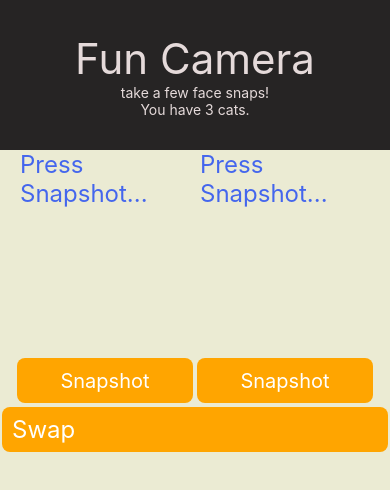
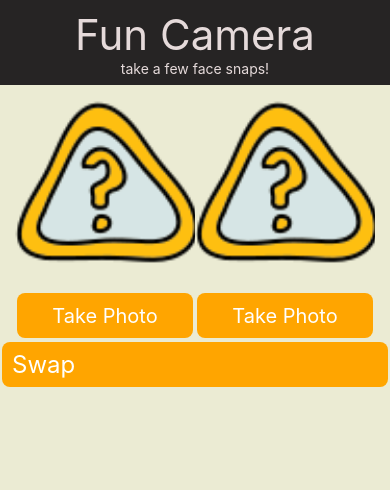
Before and after one commit to tper0700/rncourse, a React Native app in the folder homework/hw2/FunCamera/: screen / in a window 390 px wide. Shown: the top 490 px of the page. Built offline with nearby package versions, Linux system fonts and the light colour scheme.

Commit message:
Taking pictures with either camera

```diff
--- /dev/null
+++ b/homework/hw2/FunCamera/assets/index.js
@@ -0,0 +1,3 @@
+export const images = {
+    question: require("./question.png"),
+};
--- a/homework/hw2/FunCamera/src/App.tsx
+++ b/homework/hw2/FunCamera/src/App.tsx
@@ -18,6 +18,7 @@ import {
   View,
   Image,
   FlatList,
+  ScrollView,
 } from 'react-native';
 
 import { Face } from './components/Face'
@@ -59,7 +60,7 @@ function App(): JSX.Element {
       justifyContent: "center",
     },
     Heading: {
-      height: 150,
+      height: 85,
       backgroundColor: headingbg,
       alignItems: "center",
       justifyContent: "center",
@@ -93,7 +94,6 @@ function App(): JSX.Element {
 
   // Define state variables for "global data"
   const [ catListState, setCatListState ] = useState(catList.slice());
-  const [ countState, setCountState ] = useState("You have " + catList.length + " cats.");
   const [ imageState, setImageState ] = useState(null);
 
   // Event handler to add a cat.
@@ -110,8 +110,8 @@ function App(): JSX.Element {
       <View style={appStyles.Heading}>
         <Text style={appStyles.TitleText}>Fun Camera</Text>
         <Text style={appStyles.SubTitle}>take a few face snaps!</Text>
-        <Text style={appStyles.SubTitle}>{countState}</Text>
       </View>
+      <ScrollView>
         <View style={appStyles.ContainerView}>
           <Face name="Press Snapshot..."/>
           <Face name="Press Snapshot..."/>
@@ -122,6 +122,7 @@ function App(): JSX.Element {
           >
           <Text style={appStyles.ButtonLabel}>Swap</Text>
         </Pressable>
+        </ScrollView>
     </SafeAreaView>
   );
 }
--- a/homework/hw2/FunCamera/src/components/Face.tsx
+++ b/homework/hw2/FunCamera/src/components/Face.tsx
@@ -1,11 +1,15 @@
 import React, { useState } from 'react';
-import {Text, Image, View, StyleSheet, Pressable} from 'react-native';
-import {launchCamera, launchImageLibrary} from 'react-native-image-picker';
+import {Modal, Text, Image, View, StyleSheet, Pressable} from 'react-native';
+import {launchCamera, launchImageLibrary, Asset, ImagePickerResponse, CameraType, MediaType} from 'react-native-image-picker';
+
+import {images} from "../../assets";
+
+const headingbg = "#262424";
+const headingfg = "#e5dada";
 
 const styles = StyleSheet.create({
   ContainerView: {
     flexDirection: "column",
-    width: 180,
     height: 255,
   },
   View: {
@@ -45,51 +49,116 @@ const styles = StyleSheet.create({
     textAlignVertical: "center",
     fontSize: 20,
     color: "white",
+  },
+  PromptContainer: {
+    flexDirection: "column",
+    flex: 1,
+    justifyContent: 'flex-end',
+    alignItems: 'center',
+  },
+  PromptView: {
+    padding: 8,
+    marginTop: 15,
+    marginBottom: 60,
+    backgroundColor: headingbg,
+    borderRadius: 8,
+  },
+  PromptButtons: {
+    flexDirection: "row",
+    alignItems: "center",
   }
 });
 
-// Creates a single row representing a cat that can be deleted.
-// Expects a FlatList entry with an item containing id, name and delete events.
+// A single user picture pane.
 const Face = function(props: { name: string }) {
-  const [fileState, setFileState] = useState(null);
-  const [imageState, setImageState] = useState(null);
+  const [imageState, setImageState] = useState<Asset | null>(null);
+  const [cameraPrompt, setCameraPrompt] = useState(false);
 
-  function selectImage(res) {
+  function selectImage(res: ImagePickerResponse) {
     if (res.didCancel) {
       console.log("ignoring canceled snap...");
       return;
     }
     let assets = res["assets"];
-    if (assets.length > 0) {
-      console.log(assets);
-      setImageState(assets[0]);
+    if (assets && assets.length > 0) {
+      setImageState(assets[0] as object);
     }
+    setCameraPrompt(false);
   }
 
-  function Snapshot(name: string) {
-    console.log("snaphot: " + name);
+  function LoadFromFile() {
+    console.log("from file...");
     let options = {
-      "mediaType": "photo",
-      "cameraType": "front",
-    }
+      "mediaType": "photo" as MediaType,
+    };
+    launchImageLibrary(options, selectImage);
+  }
+
+  function Snapshot(camera : CameraType) {
+    console.log("snaphot: " + camera);
+    let options = {
+      "mediaType": "photo" as MediaType,
+      "cameraType": camera,
+    };
     launchCamera(options, selectImage);
+  }
+
+  function ClosePrompt() {
+    console.log("Close camera prompt");
+    setCameraPrompt(false);
   }
 
 return <View style={styles.ContainerView}>
     <View style={styles.View}>
-      { imageState &&
-      <Image source={imageState} style={{ width: 180, height: 200 }} />}
-      { !imageState &&
-      <Text style={styles.Text}>{props.name}</Text>}
+      <Image source={imageState ? imageState : images.question}
+        style={{ width: 180, height: 200 }} />
     </View>
     <View style={styles.ButtonView}>
       <Pressable
         style={({pressed}) => [ styles.ButtonBasic, pressed ? styles.ButtonDown : styles.ButtonUp ]}
-        onPress={() => Snapshot(props.name)}
+        onPress={() => setCameraPrompt(true)}
         >
-        <Text style={styles.ButtonLabel}>Snapshot</Text>
+        <Text style={styles.ButtonLabel}>Take Photo</Text>
       </Pressable>
     </View>
+    <Modal
+      animationType="slide"
+      transparent={true}
+      visible={cameraPrompt}
+      supportedOrientations={["portrait", "landscape"]}
+      onRequestClose={ClosePrompt}>
+      <View style={styles.PromptContainer}>
+        <View style={styles.PromptView}>
+          <Text style={styles.Text}>Choose a camera</Text>
+          <View style={styles.PromptButtons}>
+          <Pressable
+            style={({pressed}) => [ styles.ButtonBasic, pressed ? styles.ButtonDown : styles.ButtonUp ]}
+            onPress={() => Snapshot("back" as CameraType)}
+            >
+            <Text style={styles.ButtonLabel}>Back Camera</Text>
+          </Pressable>
+          <Pressable
+            style={({pressed}) => [ styles.ButtonBasic, pressed ? styles.ButtonDown : styles.ButtonUp ]}
+            onPress={() => Snapshot("front" as CameraType)}
+            >
+            <Text style={styles.ButtonLabel}>Front Camera</Text>
+          </Pressable>
+          </View>
+          <Pressable
+            style={({pressed}) => [ styles.ButtonBasic, pressed ? styles.ButtonDown : styles.ButtonUp ]}
+            onPress={() => LoadFromFile()}
+            >
+            <Text style={styles.ButtonLabel}>Load from Phone</Text>
+          </Pressable>
+          <Pressable
+            style={({pressed}) => [ styles.ButtonBasic, pressed ? styles.ButtonDown : styles.ButtonUp ]}
+            onPress={() => setCameraPrompt(false)}
+            >
+            <Text style={styles.ButtonLabel}>Cancel</Text>
+          </Pressable>
+        </View>
+      </View>
+    </Modal>
     </View>;
 };
 
```
Also changed, not shown: homework/hw2/FunCamera/assets/question.png (added), 1 other file (tests, documents, lock files or other folders). Lines whose indentation alone changed are shown as unchanged.
